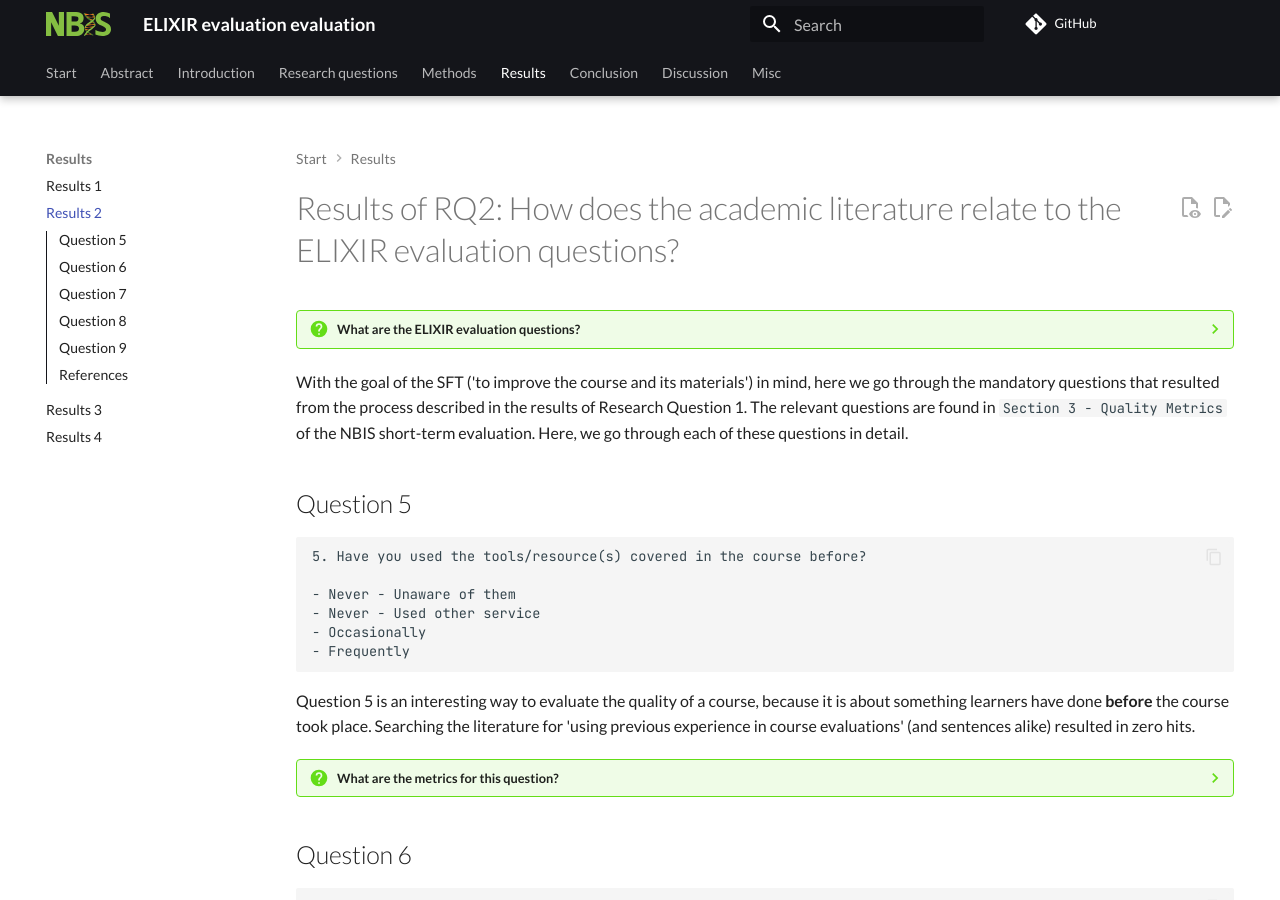
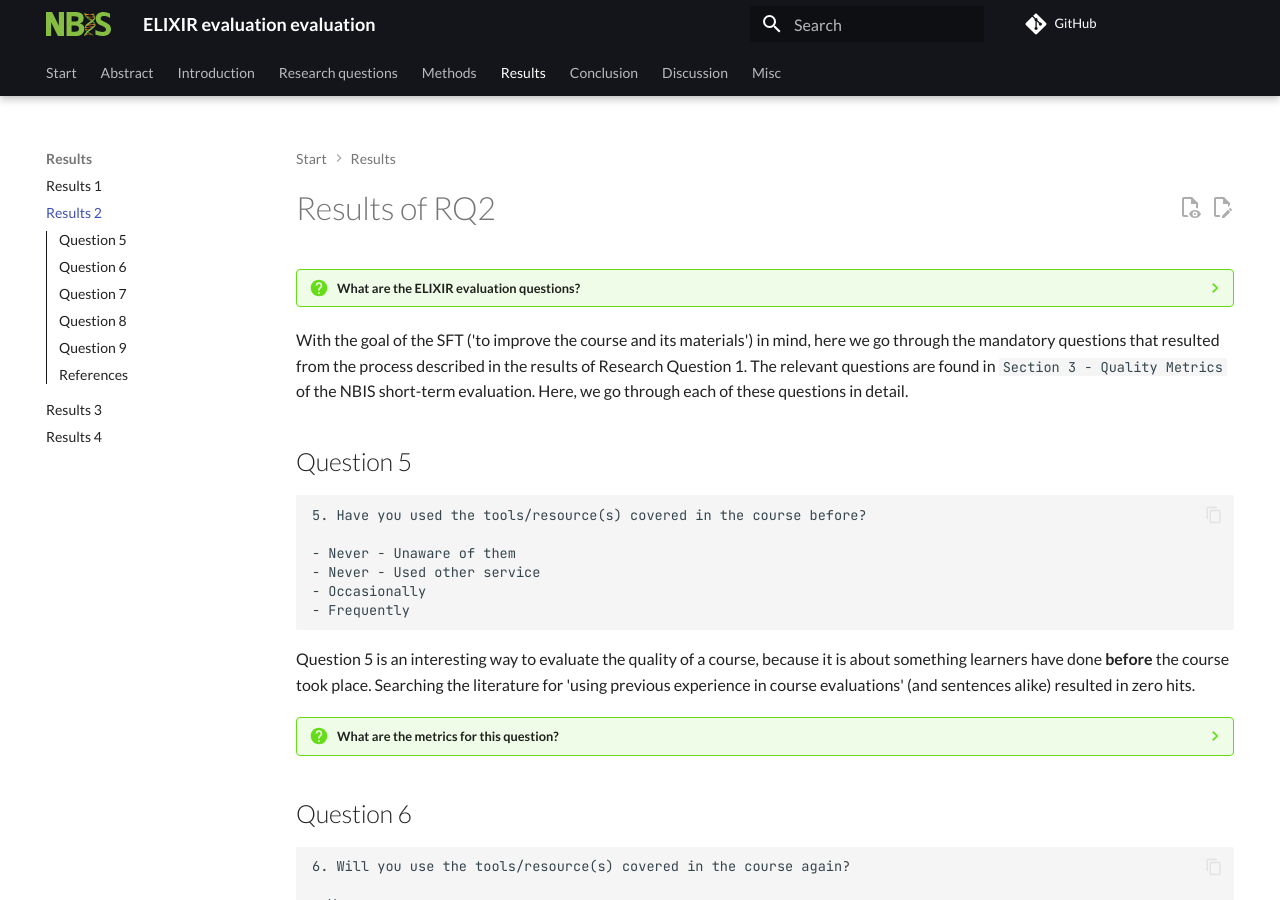
Before and after one commit to NBISweden/elixir_evaluation_evaluation, an MkDocs documentation site: the page built from docs/results_2.md, in a window 1280 px wide and 900 px high. Built offline with MkDocs 1.6.1 and Material for MkDocs 9.7.7, drawn with Linux system fonts in a browser that asks for light colours; comment, search, counter and statistics services are not loaded.

Commit message:
Fix markdown

```diff
--- a/docs/results_2.md
+++ b/docs/results_2.md
@@ -1,4 +1,4 @@
-# Results of RQ2: How does the academic literature relate to the ELIXIR evaluation questions?
+# Results of RQ2
 
 ???- question "What are the ELIXIR evaluation questions?"
 
```
Also changed, not shown: docs/methods_2.md (+0 -2 lines).
